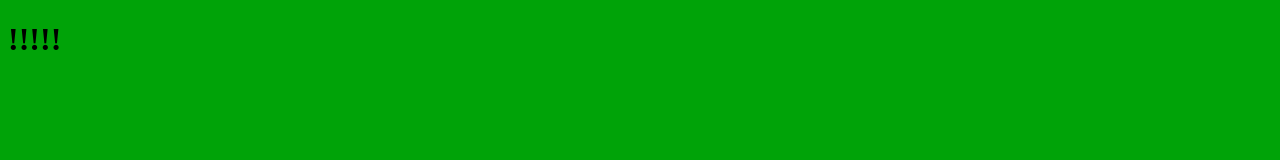
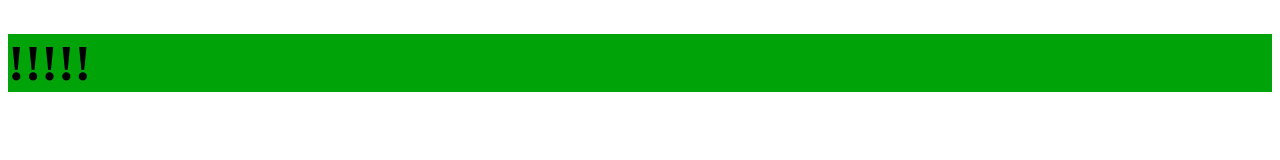
Before and after one commit to khalyruot/Tech_World, a website built with webpack: page src/template.html in a window 1280 px wide. Built offline with nearby package versions, Linux system fonts and the light colour scheme.

Commit message:
create page

```diff
--- a/src/styles.css
+++ b/src/styles.css
@@ -1,4 +1,5 @@
 /* styles.css */
-body {
+h1 {
     background-color: rgb(0, 163, 8);
-  }
+    font-size: 50px;
+}
```
